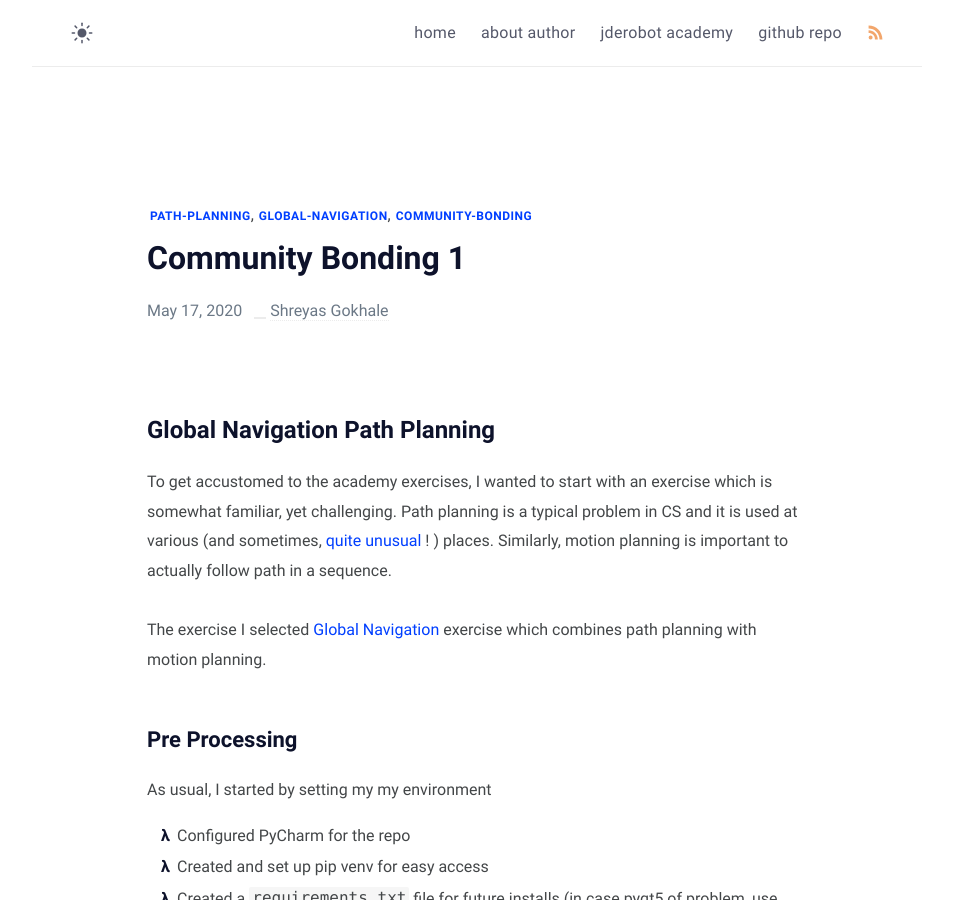
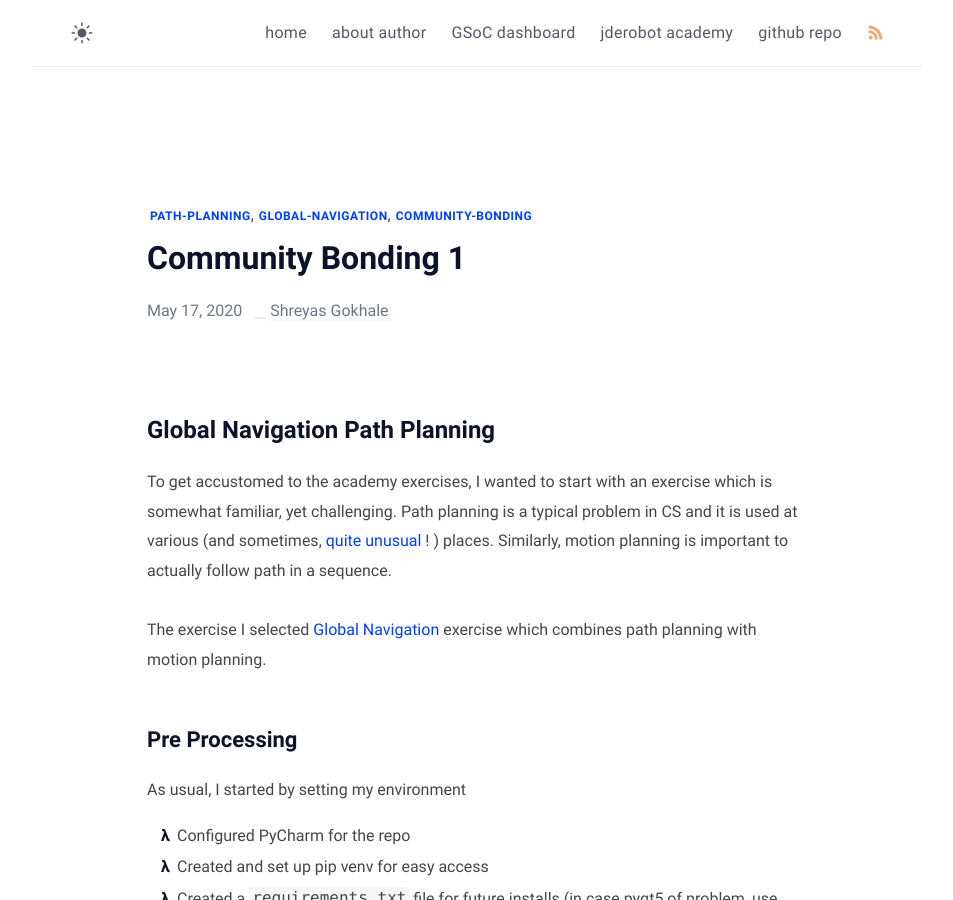
Before and after one commit to TheRoboticsClub/colab-gsoc2020-Shreyas_Gokhale, a Jekyll site: the page built from docs/_posts/community-bonding/2020-05-17-community-bonding-1.md, in a window 1280 px wide and 900 px high. Shown: the whole window, without its empty margins (163-1116 px from the left). Built offline with Jekyll 4.4.1, drawn with Linux system fonts in a browser that asks for light colours; some of the changed text lies outside the part shown.

Commit message:
Blog: Typo fixes + Added Dashboard Link

```diff
--- a/docs/_config.yml
+++ b/docs/_config.yml
@@ -27,7 +27,7 @@ author:
 # Url settings
 url: "https://theroboticsclub.github.io"
 baseurl: "/colab-gsoc2020-Shreyas_Gokhale"
-google_analytics:
+google_analytics: UA-126403543-4
 fb_appid:
 
 # Collection setting
--- a/docs/_data/menus.yml
+++ b/docs/_data/menus.yml
@@ -6,6 +6,10 @@
   url: /colab-gsoc2020-Shreyas_Gokhale/about/
   external: false
 
+- title: GSoC dashboard
+  url: https://www.notion.so/shreyasgokhale/GSoC-JdeRobot-ff2c6cf65b3f4a488ca0af77e1daeff1
+  external: true
+
 - title: jderobot academy
   url: https://jderobot.github.io/
   external: true # set true if you using external link, see bellow
--- a/docs/_includes/author.html
+++ b/docs/_includes/author.html
@@ -5,6 +5,6 @@
     alt="{{ site.author.username }}"
   />
   <h2 class="author-name">{{ site.author.sitename }}</h2>
-  <h3> <a href="/about">{{ site.author.name }} </a> </h3>
+  <h3> <a href="/colab-gsoc2020-Shreyas_Gokhale/about/">{{ site.author.name }} </a> </h3>
   <p class="author-bio">{{ site.author.bio }}</p>
 </div>
--- a/docs/_posts/community-bonding/2020-05-17-community-bonding-1.md
+++ b/docs/_posts/community-bonding/2020-05-17-community-bonding-1.md
@@ -17,7 +17,7 @@ exercise which combines path planning with motion planning.
 
 ## Pre Processing
 
-As usual, I started by setting my my environment
+As usual, I started by setting my environment
 - Configured PyCharm for the repo
 - Created and set up pip venv for easy access
 - Created a `requirements.txt` file for future installs (in case pyqt5 of problem, use this ->
@@ -98,7 +98,11 @@ I realised that I didn't call the `self.grid.setPathFinded()` method.
 And voila, there was the green path! Comparing times, the algorithm takes more time, farther the destination.
 But it is quite quick compared to gradient path planner!
 
-![A Star](./AStar1.gif)
+<figure>
+<img src="AStar1.gif" alt="AStar Path Planner">
+<figcaption>A Star Path Planner!</figcaption>
+</figure>
+
 
 In the next post, we'll go over the motion planning and squash bugs (if any!). Ciao!
 
```
Also changed, not shown: other parts of docs/_posts/community-bonding/2020-05-17-community-bonding-1.md (+1 -1 lines), exercises/README.md (added), exercises/requirements.txt (renamed from requirements.txt), 7 other files.
